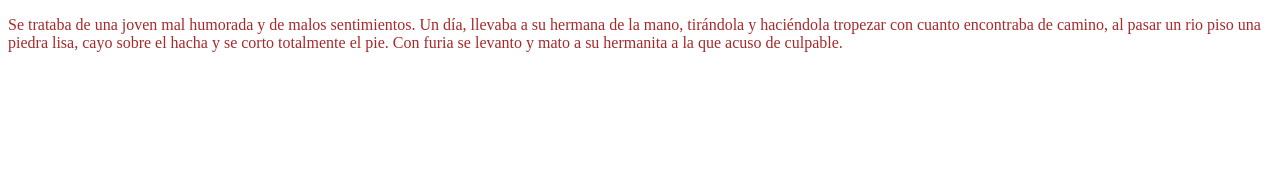
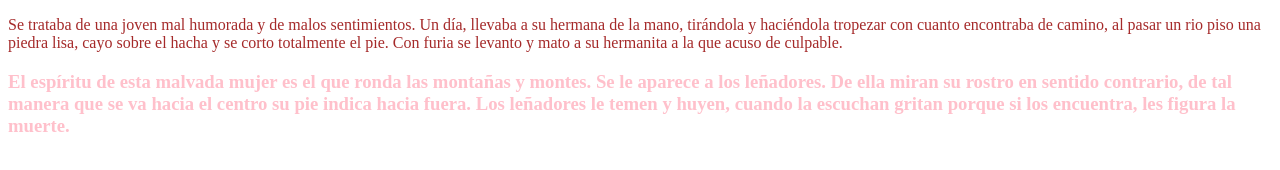
Before and after one commit to Carolina9503/aprendiendo-github, a plain HTML site: page index.html in a window 1280 px wide. Drawn offline with Linux system fonts and the light colour scheme; a script that the page names is missing.

Commit message:
Inserte el ultimo parrafo

```diff
--- a/index.html
+++ b/index.html
@@ -10,5 +10,6 @@
 </head>
 <body>
     <p>Se trataba de una joven mal humorada y de malos sentimientos. Un día, llevaba a su hermana de la mano, tirándola y haciéndola tropezar con cuanto encontraba de camino, al pasar un rio piso una piedra lisa, cayo sobre el hacha y se corto totalmente el pie. Con furia se levanto y mato a su hermanita a la que acuso de culpable.</p>
+    <h3>El espíritu de esta malvada mujer es el que ronda las montañas y montes. Se le aparece a los leñadores. De ella miran su rostro en sentido contrario, de tal manera que se va hacia el centro su pie indica hacia fuera. Los leñadores le temen y huyen, cuando la escuchan gritan porque si los encuentra, les figura la muerte.</h3>
 </body>
 </html>
--- a/styles.css
+++ b/styles.css
@@ -1,3 +1,7 @@
 p{
     color: brown;
 }
+
+h3 {
+    color: pink;
+}
```
